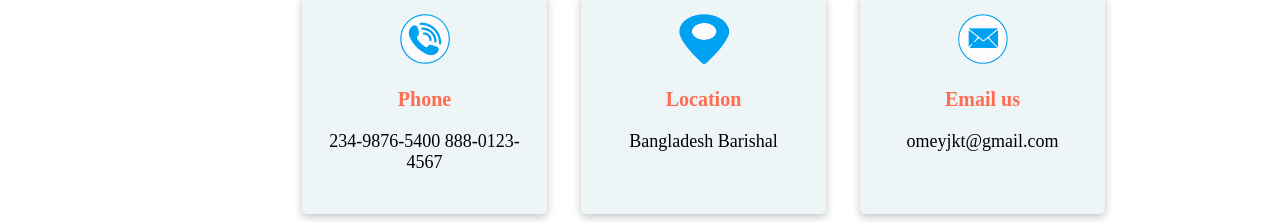
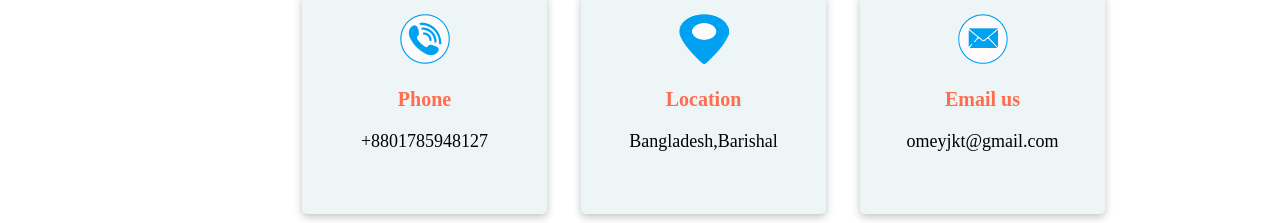
Before and after one commit to asfiqurrahmanomey/Assignment_1, a plain HTML site: page index.html in a window 1280 px wide. Shown: the part 4280-4503 px from the top of the page. Drawn offline with Linux system fonts and the light colour scheme; a web font is replaced by a local one.

Commit message:
last commit

```diff
--- a/index.html
+++ b/index.html
@@ -201,12 +201,12 @@
             <div class="contact_us donate_part">
                 <img src="assets/icons/call.png" alt="Pure Food & Water">
                 <h3><span>Phone</span></h3>
-                <p>234-9876-5400 888-0123-4567</p>
+                <p>+8801785948127</p>
             </div>
             <div class="contact_us donate_part">
                 <img src="assets/icons/location.png" alt="Health & Medicine">
                 <h3><span> Location </span></h3>
-                <p>Bangladesh Barishal</p>
+                <p>Bangladesh,Barishal</p>
             </div>
             <div class="contact_us donate_part">
                 <img src="assets/icons/email.png" alt="Causes for serving">
--- a/style.css
+++ b/style.css
@@ -110,6 +110,7 @@ a{
     background-color: #FFF4D6;
 }
 /* donate plan end */
+  /* our gallery start */
 .gallery{
     display: flex;
     justify-content: center;
@@ -125,7 +126,7 @@ a{
     padding: 4px;
     margin: 18px;
 }
-  /* our gallery start */
+  /* our gallery end */
 /* served for people start */
 .donate_part{
     text-align: center;
```
